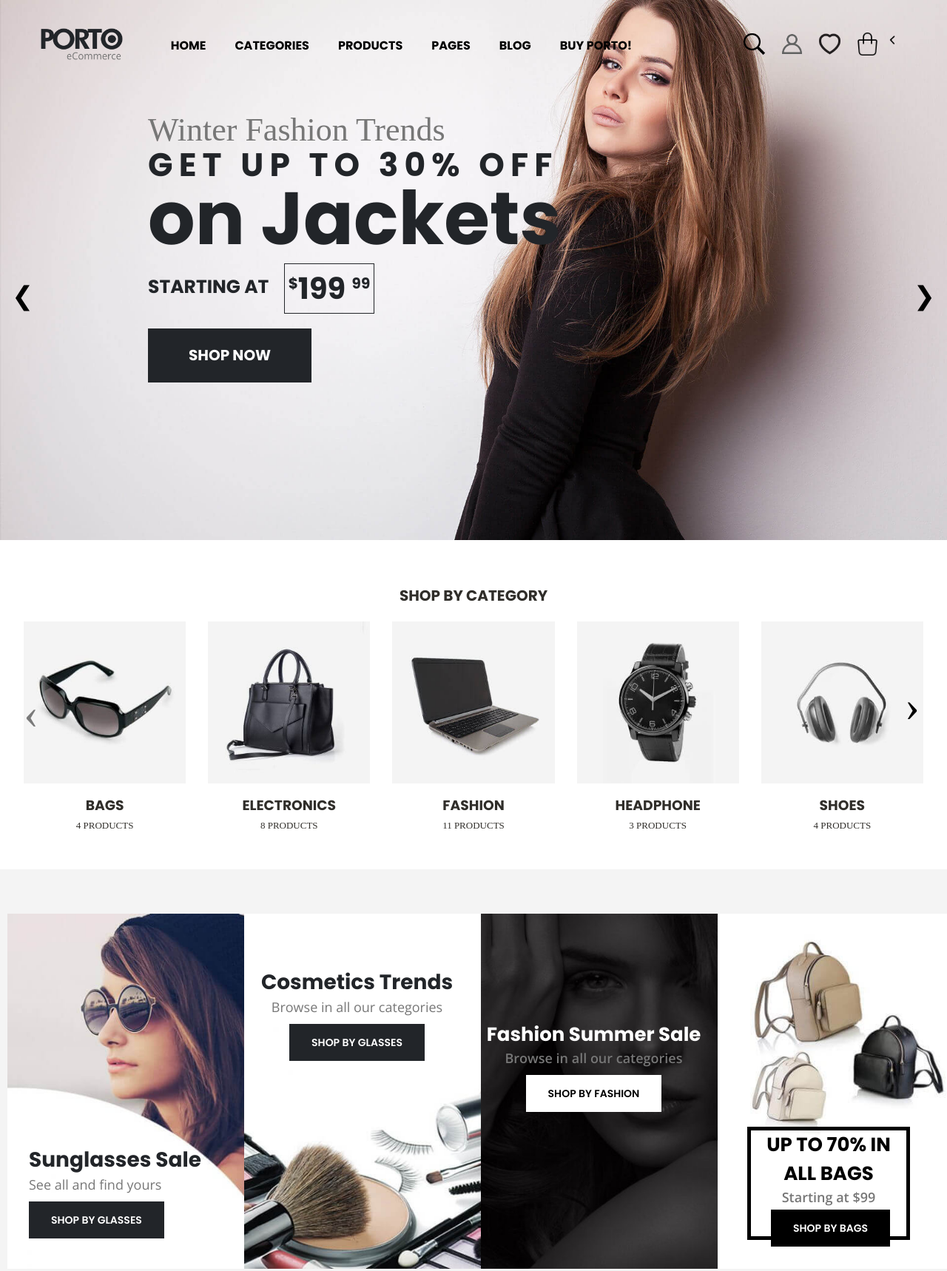
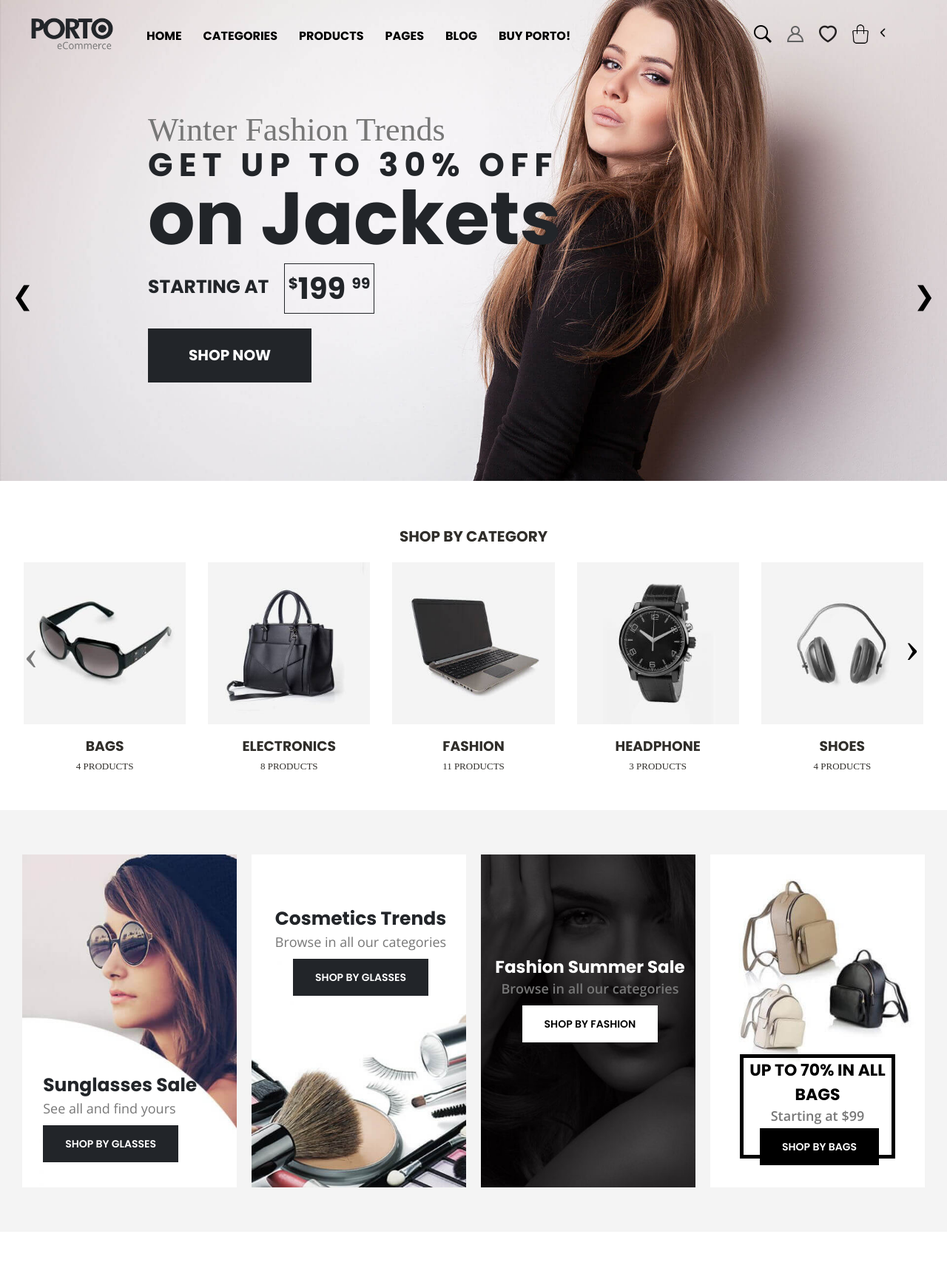
Before and after one commit to TalehHesenov/Task5, a plain HTML site: page index.html in a window 1280 px wide. Shown: the top 1718 px of the page at 74% size. Drawn offline with nearby package versions, Linux system fonts and the light colour scheme; a web font is replaced by a local one.

Commit message:
style.css edit

```diff
--- a/index.html
+++ b/index.html
@@ -333,6 +333,12 @@
 
 
     </section>
+
+    <! -- Section 4 cart product olan hisse --!>
+    <section>
+
+    </section>
+
   <script src="https://cdnjs.cloudflare.com/ajax/libs/jquery/3.7.1/jquery.min.js"></script>
   <script src="/src/js/owl.carousel.min.js"></script>
   <script src="/src/js/script.js"></script>
--- a/src/css/style.css
+++ b/src/css/style.css
@@ -15,7 +15,7 @@ header{
     display: flex;
     justify-content: space-between;
     align-items: center;
-    margin: 25px 0 0 4.28vw;
+    margin: 15px 0 0 3.28vw;
     z-index: 1;
     position: absolute;
     width: 95%;
@@ -26,7 +26,7 @@ header{
         display: flex;
         justify-content: center;
         align-items: center;
-        gap: 30px;
+        gap: 20px;
         margin-top: 5px;
 
         img{
@@ -38,14 +38,31 @@ header{
 
         li{
             display: inline;
-            margin-left: 20px;
+            margin-left: 15px;
           a{
+            position: relative;
             font-family: "Poppins", sans-serif;
             font-weight: 700;
             font-size: 16px;
             color: black;
+            padding-left: 10px;
+          }
 
-        padding-left: 15px;
+          a::after{
+            content: "";
+            position: absolute;
+            background-color: #000000;
+            height: 3px;
+            width: 0;
+            left: 0;
+            bottom: -10px;
+            transition: 0.3s;
+}
+          a:hover{
+            color: #494848;
+          }
+          a:hover::after{
+            width: 100%;
           }
         }
 
@@ -57,7 +74,7 @@ header{
         padding: 10px;
 
         img{
-            width: 47px;
+            width: 40px;
             padding: 0 4px;
         }
 
@@ -138,16 +155,17 @@ header{
                 font-weight: 700;
                 font-family: Poppins, sans-serif;
                 margin-top: 50px;
-            }
+                transition: color 0.4 linear;
+        }
 
-          }
+}
           /* Slide ad olan esas stile */
 
 
 
           .w3-content{
             overflow: hidden;
-            height: 730px;
+            height: 650px;
 
           }
         .w3-content img{
@@ -157,7 +175,7 @@ header{
 
         .w3-button{
             font-size: 35px;
-             border:none;
+            border:none;
             display:inline-block;
             padding:8px 16px;
             vertical-align:middle;
@@ -272,13 +290,13 @@ header{
 
 
     .container_banner_layer{
-        width: 330px;
-        height: 480px;
+        width: 290px;
+        height: 450px;
         margin: 10px;
         img{
             position: absolute;
-            width: 330px;
-            height: 480px;
+            width: 290px;
+            height: 450px;
 
         }
         .banner_layer_text{
@@ -293,7 +311,7 @@ header{
                 color: #222529;
                 font-weight: 700;
                 font-family: Poppins, sans-serif;
-                font-size: 28px;
+                font-size: 25px;
                 margin-left: 5px;
             }
             h4{
@@ -325,7 +343,7 @@ header{
                 color: #222529;
                 font-weight: 700;
                 font-family: Poppins, sans-serif;
-                font-size: 28px;
+                font-size: 25px;
                 margin-left: 5px;
             }
             h4{
@@ -357,7 +375,7 @@ header{
                 color: #fff;
                 font-weight: 700;
                 font-family: Poppins, sans-serif;
-                font-size: 26px;
+                font-size: 23px;
                 margin-left: 5px;
             }
             h4{
@@ -393,7 +411,7 @@ header{
                 color: #000000;
                 font-weight: 700;
                 font-family: Poppins, sans-serif;
-                font-size: 26px;
+                font-size: 22px;
 
 
             }
@@ -425,6 +443,8 @@ header{
     }
 }
 
+/* Section 4 product cart olan hisse */
+
 #product_card{
 
     h2{
@@ -443,7 +463,7 @@ header{
         align-items: center;
         justify-content: flex-start;
         flex-wrap: wrap;
-        margin-left: 100px;
+        margin-left: 70px;
         gap: 15px;
     }
 
@@ -451,7 +471,7 @@ header{
 
 
     .card{
-        width: 210px;
+        width: 190px;
         border: 1px solid #cce7d0;
         margin: 15px 0;
         padding-bottom: 5px;
@@ -460,7 +480,7 @@ header{
 
         img{
             display: block;
-            width: 210px;
+            width: 190px;
             margin-bottom: 15px;
         }
 
```
